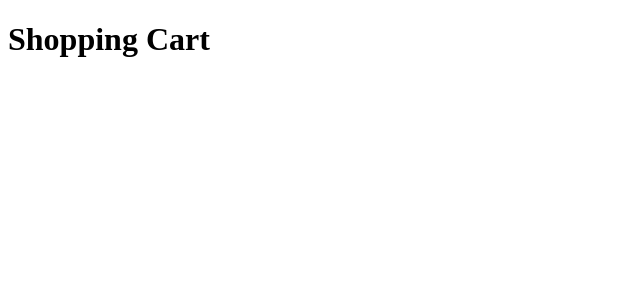
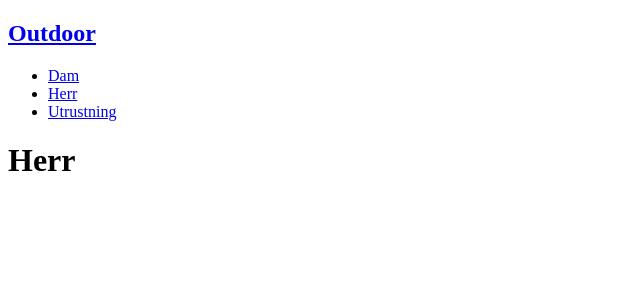
Before and after one commit to tobiasolsson/shopping-cart, a React (Create React App) app: page /herr in a window 1280 px wide. Shown: the top 300 px of the page, without its empty margins (0-640 px from the left). Built offline with nearby package versions, Linux system fonts and the light colour scheme.

Commit message:
Add basic navigation

```diff
--- a/package.json
+++ b/package.json
@@ -8,6 +8,7 @@
     "@testing-library/user-event": "^12.8.3",
     "react": "^17.0.2",
     "react-dom": "^17.0.2",
+    "react-router-dom": "^5.2.1",
     "react-scripts": "4.0.3",
     "web-vitals": "^1.1.2"
   },
--- a/src/App.js
+++ b/src/App.js
@@ -1,10 +1,16 @@
 import React from 'react';
+
+import { BrowserRouter } from 'react-router-dom';
+
+import Routes from './Routes';
+import Navbar from './components/navbar/Navbar';
 
 function App() {
   return (
-    <div>
-      <h1>Shopping Cart</h1>
-    </div>
+    <BrowserRouter>
+      <Navbar />
+      <Routes />
+    </BrowserRouter>
   );
 }
 
--- /dev/null
+++ b/src/Routes.js
@@ -0,0 +1,21 @@
+import React from 'react';
+
+import { Switch, Route } from 'react-router-dom';
+
+import Home from './components/home/Home';
+import Dam from './components/dam/Dam';
+import Herr from './components/herr/Herr';
+import Utrustning from './components/utrustning/Utrustning';
+
+function Routes() {
+  return (
+    <Switch>
+      <Route exact path="/" component={Home} />
+      <Route path="/dam" component={Dam} />
+      <Route path="/herr" component={Herr} />
+      <Route path="/utrustning" component={Utrustning} />
+    </Switch>
+  );
+}
+
+export default Routes;
--- /dev/null
+++ b/src/components/dam/Dam.js
@@ -0,0 +1,11 @@
+import React from 'react';
+
+function Dam() {
+  return (
+    <div>
+      <h1>Dam</h1>
+    </div>
+  );
+}
+
+export default Dam;
--- /dev/null
+++ b/src/components/herr/Herr.js
@@ -0,0 +1,11 @@
+import React from 'react';
+
+function Herr() {
+  return (
+    <div>
+      <h1>Herr</h1>
+    </div>
+  );
+}
+
+export default Herr;
--- /dev/null
+++ b/src/components/home/Home.js
@@ -0,0 +1,11 @@
+import React from 'react';
+
+function Home() {
+  return (
+    <div>
+      <h1>Home</h1>
+    </div>
+  );
+}
+
+export default Home;
--- /dev/null
+++ b/src/components/navbar/Navbar.js
@@ -0,0 +1,28 @@
+import React from 'react';
+
+import { Link } from 'react-router-dom';
+
+function Navbar() {
+  return (
+    <header>
+      <nav>
+        <Link to="/">
+          <h1>Outdoor</h1>
+        </Link>
+        <ul>
+          <li>
+            <Link to="/dam">Dam</Link>
+          </li>
+          <li>
+            <Link to="/herr">Herr</Link>
+          </li>
+          <li>
+            <Link to="/utrustning">Utrustning</Link>
+          </li>
+        </ul>
+      </nav>
+    </header>
+  );
+}
+
+export default Navbar;
--- /dev/null
+++ b/src/components/utrustning/Utrustning.js
@@ -0,0 +1,11 @@
+import React from 'react';
+
+function Utrustning() {
+  return (
+    <div>
+      <h1>Utrustning</h1>
+    </div>
+  );
+}
+
+export default Utrustning;
```
Also changed, not shown: 1 other file (tests, documents, lock files or other folders).
